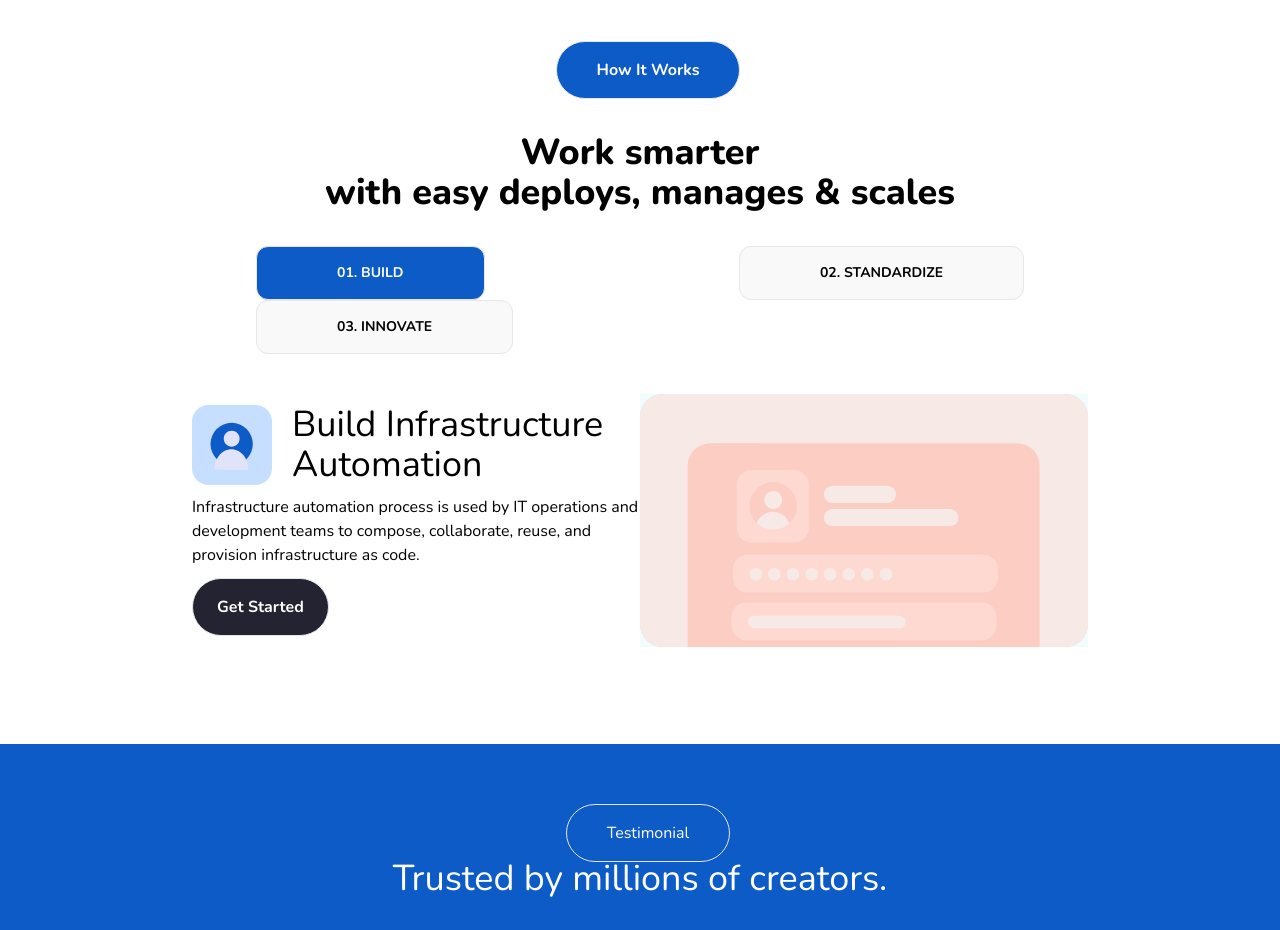
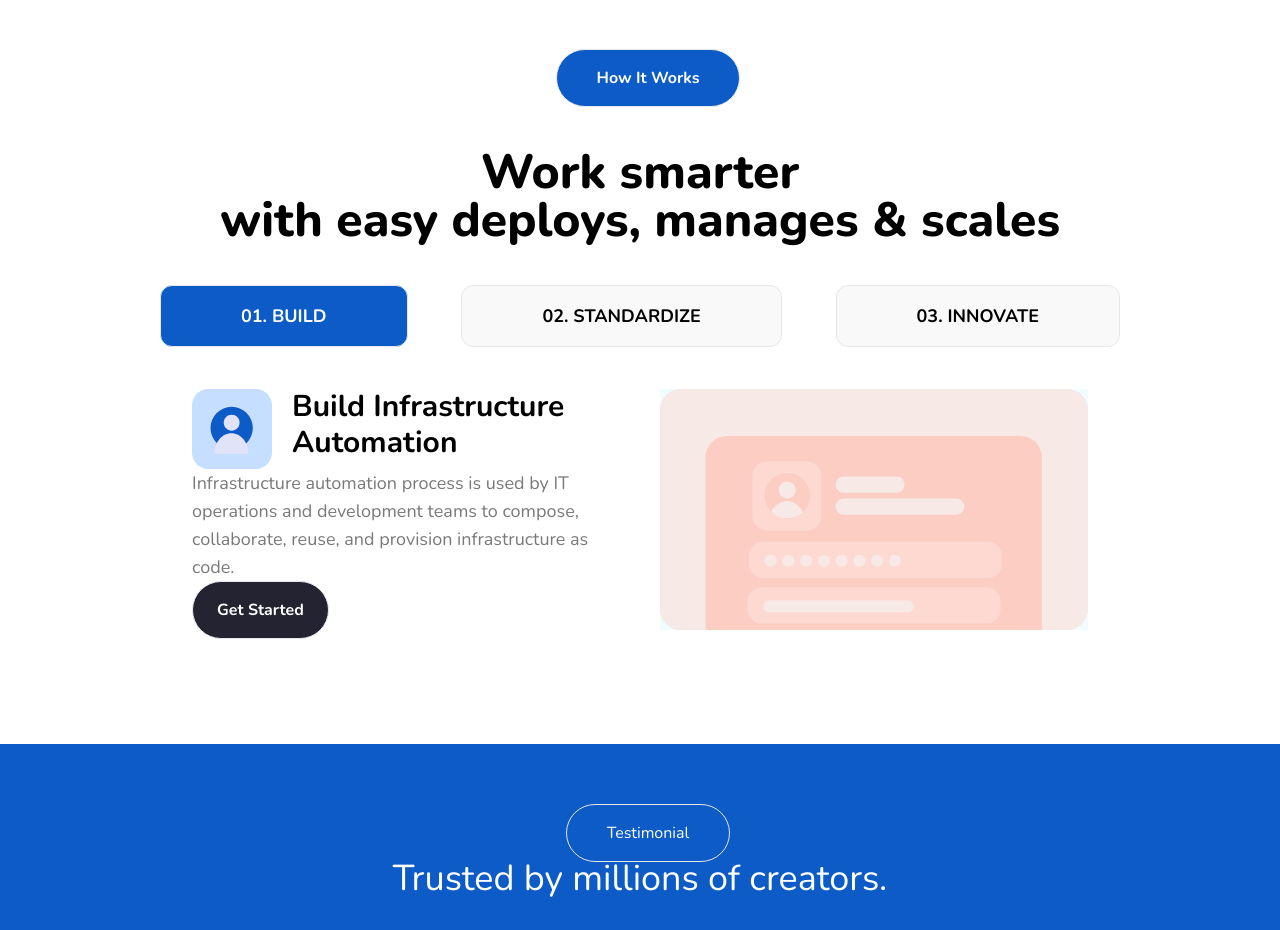
Before and after one commit to tautik/XeroCodee, a React (Vite) app: page / in a window 1280 px wide. Shown: the part 2460-3390 px from the top of the page. Built offline with nearby package versions, Linux system fonts and the light colour scheme; no server answers.

Commit message:
fixed How it works section

```diff
--- a/src/components/HowItWorks.jsx
+++ b/src/components/HowItWorks.jsx
@@ -17,7 +17,7 @@ const SectionWithButtons = () => {
     setButtonClicked(value);
   };
   return (
-    <div className="flex flex-row flex-wrap mt-[-4rem] justify-between w-[60%] m-auto font-bold text-sm">
+    <div className="flex text-lg font-bold flex-row flex-wrap mt-[-4rem] justify-between w-[75%] m-auto ">
       <button
         className={` ${
           buttonClicked === "BUILD" ? styleClicked : notClick
@@ -50,13 +50,13 @@ const SectionWithButtons = () => {
 const Working = ({ title, description, buttonText }) => {
   return (
     <div className="flex  w-[70%] m-auto mt-10 ">
-      <div className=" flex-1 flex flex-col justify-evenly">
+      <div className=" flex-1 flex flex-col justify-evenly mr-10">
         <div className="flex flex-row">
           <img className="w-[5rem] mr-5" src={howItWorkProfile} alt="" />
-          <h1 className="text-4xl">{title}</h1>
+          <h1 className="text-3xl font-bold">{title}</h1>
         </div>
 
-        <p>{description}</p>
+        <p className="text-secondary4 text-lg">{description}</p>
         <div className="max-w-fit">{blackButton(buttonText)}</div>
       </div>
       <div className="flex-1">
@@ -108,12 +108,12 @@ const HowItWorks = () => {
       <div>
         <button
           disabled
-          className=" text-white font-bold bg-primary1 px-10 py-4 border rounded-full ml-4"
+          className=" text-white  font-bold bg-primary1 px-10 py-4 border rounded-full ml-4"
         >
           How It Works
         </button>
       </div>
-      <h1 className="text-center font-extrabold mt-[-4rem] text-4xl">
+      <h1 className="text-center text-5xl font-extrabold mt-[-4rem] ">
         Work smarter <br />
         with easy deploys, manages & scales
       </h1>
```
